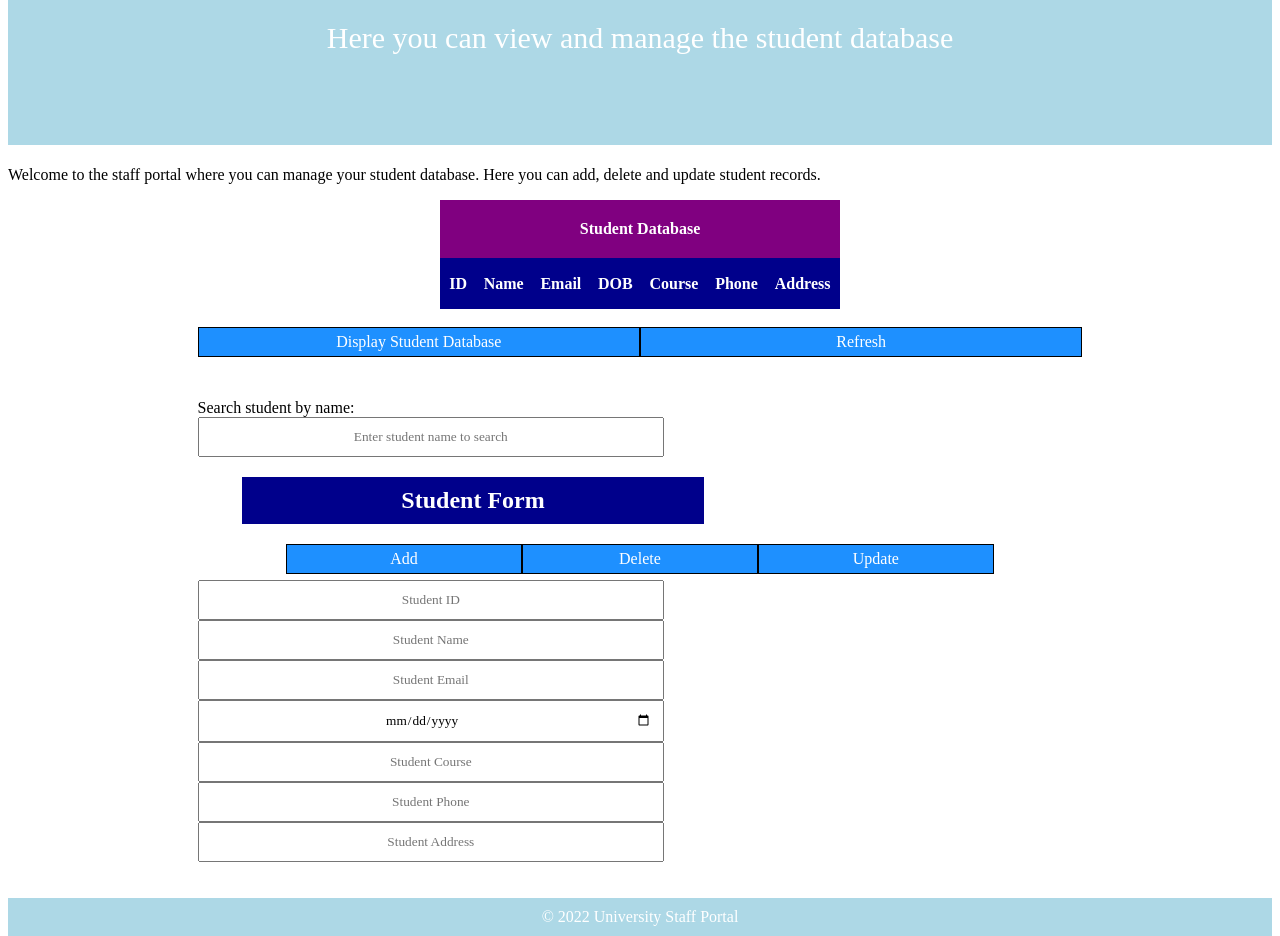
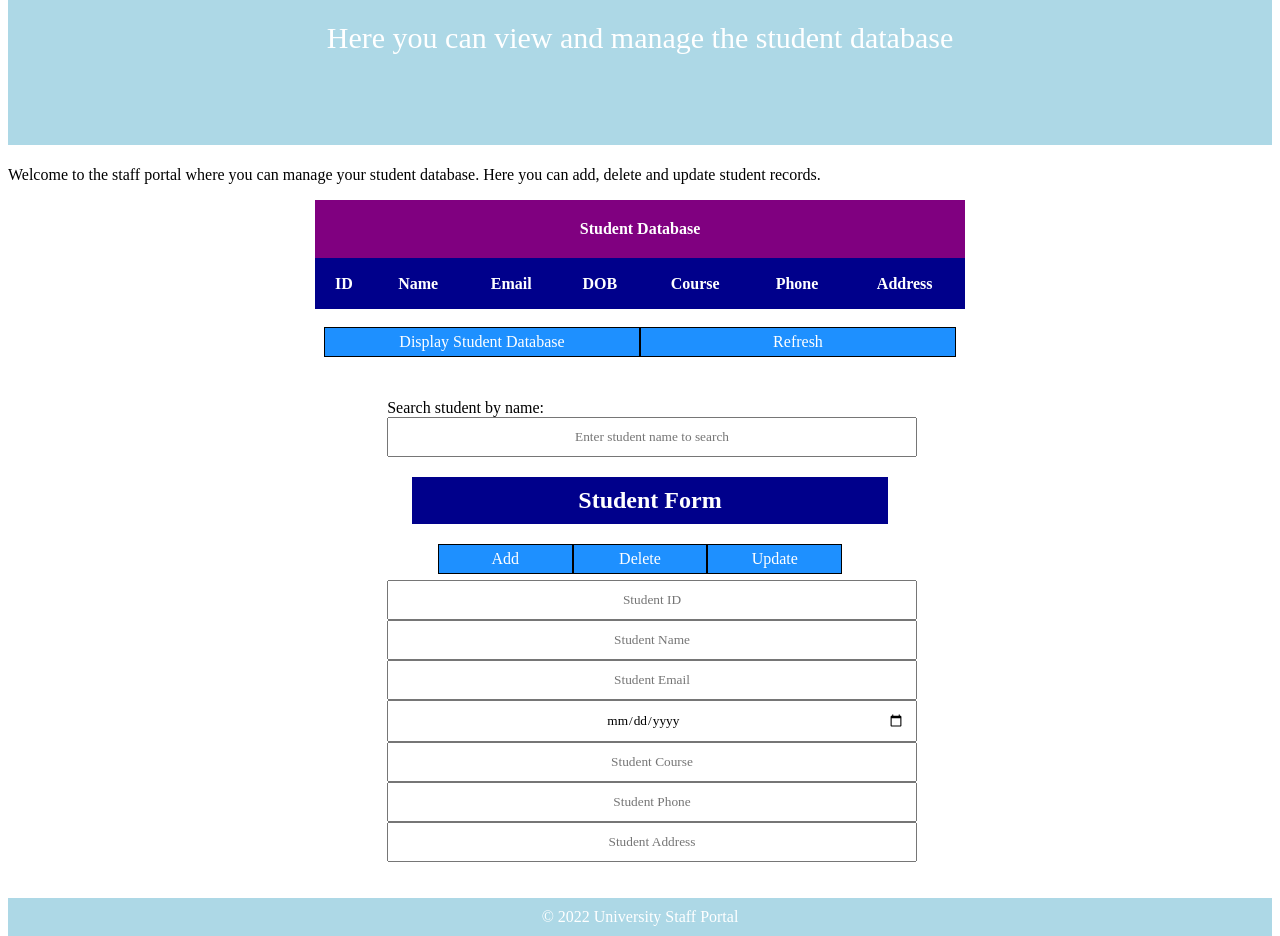
Before and after one commit to Krajoyn/B8IT150_CA, a Flask app: template html/templates/main.html in a window 1280 px wide. Shown: the part 416-1352 px from the top of the page. Run offline with Flask 2, Linux system fonts and the light colour scheme; the template is opened without the code that fills it, so the values that code supplies are empty; some libraries are stand-ins or nearby versions.

Commit message:
Update main.css

```diff
--- a/html/assets/css/main.css
+++ b/html/assets/css/main.css
@@ -67,7 +67,7 @@ h2{
   border-collapse: collapse;
   margin-left: auto;
   margin-right: auto;
-  min-width: 400px;
+  min-width: 650px;
   overflow: hidden;
   text-align: center;
   font-weight: lighter;
@@ -75,15 +75,18 @@ h2{
   border-color: #00008B;
 }
 
+
 #studentTable thead {
   height: 50px;
   background-color: #00008B;
 }
 
+
 #studentTable thead th {
   padding: 8px;
   color: white;
 }
+
 
 /*Taken from https://www.w3schools.com/Css/css_table_style.asp*/
 #studentTable tr:nth-child(even) {
@@ -99,8 +102,8 @@ h2{
 /*Referenced https://www.w3schools.com/csS/css3_buttons.asp*/
 
 .dbButtons {
-  margin-left:15%;
-  margin-right:15%;
+  margin-left:25%;
+  margin-right:25%;
 }
 
 .dbButtons button {
@@ -128,6 +131,11 @@ h2{
   box-shadow: 0 5px #666;
   transform: translateY(4px);
 }
+
+
+
+
+
 
 
 .button-group {
@@ -161,13 +169,13 @@ h2{
 }
 
 .placeholder-group {
-  margin-right: 15%;
-  margin-left: 15%;
+  margin-right: 30%;
+  margin-left: 30%;
 }
 
 .placeholder-group input {
   color: black;
-  width: 50%;
+  width: 100%;
   padding: 10px;
   text-align: center;
   display: block;
@@ -179,7 +187,7 @@ h2{
   background-color: #00008B;
   text-align: center;
   display: block;
-  width: 50%;
+  width: 90%;
   margin-left: 5%;
   margin-right: 5%;
   padding: 10px;
```
